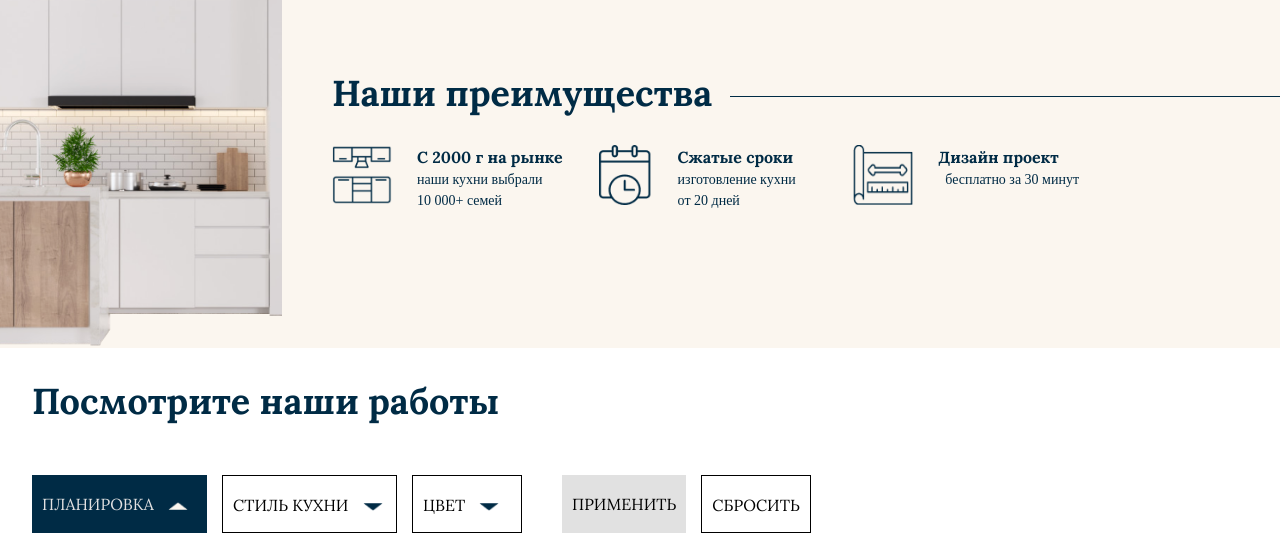
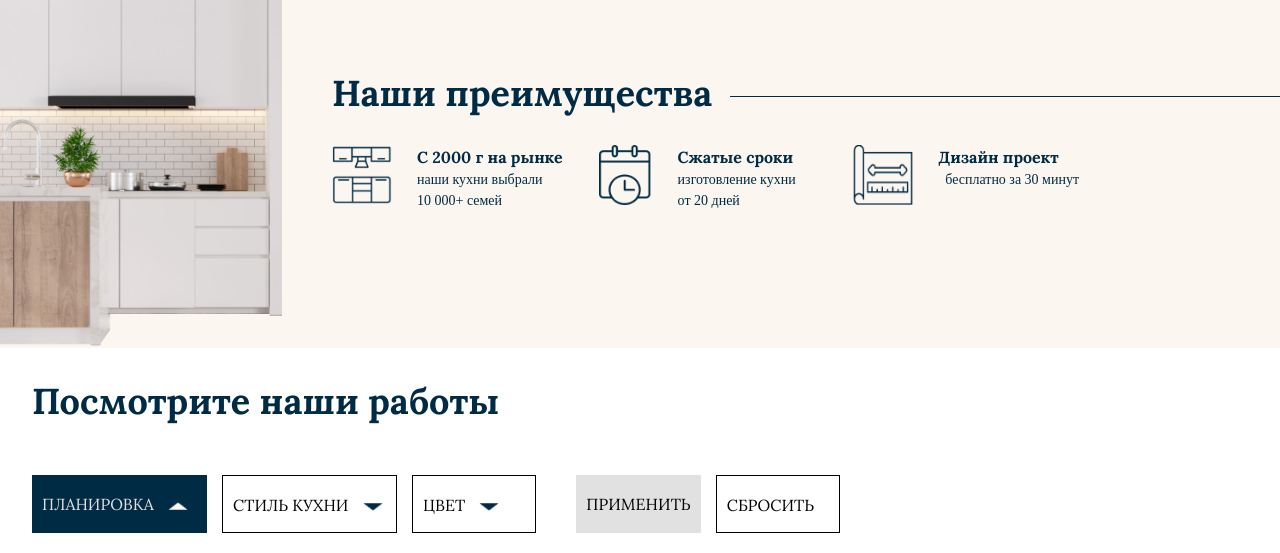
Before and after one commit to alasgar88/furniture-order-responsive, a plain HTML site: page index.html in a window 1280 px wide. Shown: the part 852-1405 px from the top of the page. Drawn offline with nearby package versions, Linux system fonts and the light colour scheme; files whose address does not match are found by name.

Commit message:
button fix

```diff
--- a/style.css
+++ b/style.css
@@ -479,7 +479,7 @@ Our works
 }
 
 .btn-mini {
-  width: 110px;
+  width: 124.36px;
 }
 
 .bt-grey {
```
